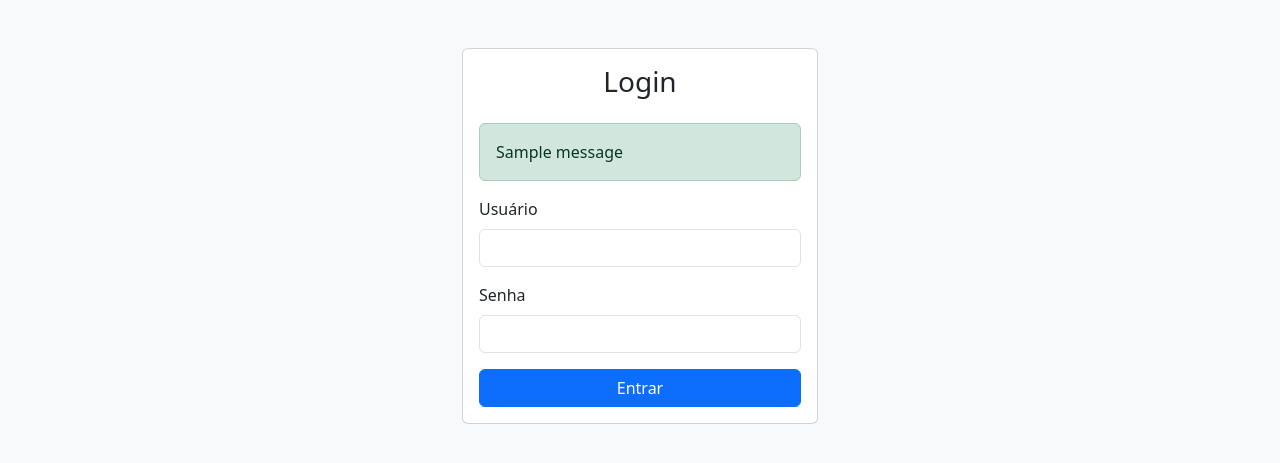
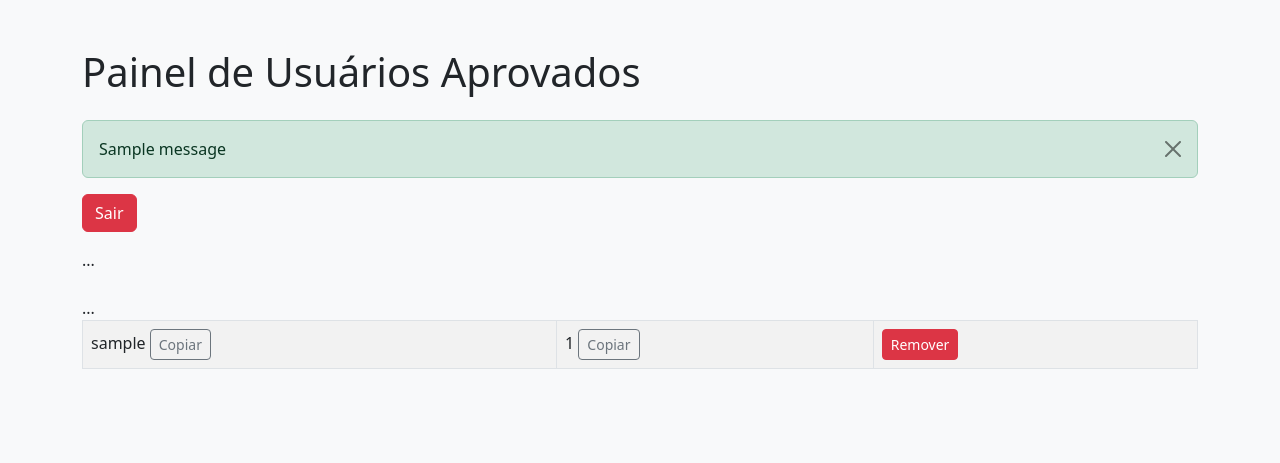
Before and after one commit to ShadowCrypt7/meu-bot-telegram, a Flask app: template painel/templates/login.html in a window 1280 px wide. Shown: the top 463 px of the page. Run offline with Flask 3, Linux system fonts and the light colour scheme; the template is opened without the code that fills it: most values are stand-ins (such as "Sample title", 1, 10 or a date in 2020); one stand-in notice (Sample message) is shown; parts of the project's set-up code (start-up, migrations or seed data) failed here and were passed over.

Commit message:
BOT & PAGINA WEB / SEPARADOS

```diff
--- a/painel/requirements.txt
+++ b/painel/requirements.txt
@@ -1 +1,2 @@
 Flask
+python-dotenv
--- a/painel/templates/login.html
+++ b/painel/templates/login.html
@@ -6,36 +6,60 @@
     <link href="https://cdn.jsdelivr.net/npm/bootstrap@5.3.0/dist/css/bootstrap.min.css" rel="stylesheet">
 </head>
 <body class="bg-light">
+  <div class="container mt-5">
+    <h1 class="mb-4">Painel de Usuários Aprovados</h1>
 
-<div class="container mt-5">
-    <div class="row justify-content-center">
-        <div class="col-4">
-            <div class="card">
-                <div class="card-body">
-                    <h3 class="card-title mb-4 text-center">Login</h3>
     {% with messages = get_flashed_messages(with_categories=true) %}
       {% if messages %}
         {% for category, message in messages %}
-                          <div class="alert alert-{{ category }}">{{ message }}</div>
+          <div class="alert alert-{{ category }} alert-dismissible fade show" role="alert">
+            {{ message }}
+            <button type="button" class="btn-close" data-bs-dismiss="alert" aria-label="Close"></button>
+          </div>
         {% endfor %}
       {% endif %}
     {% endwith %}
-                    <form method="POST">
-                        <div class="mb-3">
-                            <label class="form-label">Usuário</label>
-                            <input type="text" name="username" class="form-control" required>
-                        </div>
-                        <div class="mb-3">
-                            <label class="form-label">Senha</label>
-                            <input type="password" name="password" class="form-control" required>
-                        </div>
-                        <button type="submit" class="btn btn-primary w-100">Entrar</button>
+
+    <a href="{{ url_for('logout') }}" class="btn btn-danger mb-3">Sair</a>
+
+    <form method="POST" action="{{ url_for('adicionar') }}" class="mb-4">
+      ...
     </form>
-                </div>
-            </div>
-        </div>
-    </div>
+
+    <table class="table table-bordered table-striped">
+      <thead>...</thead>
+      <tbody>
+        {% for usuario in aprovados %}
+        <tr>
+          <td>
+            {{ usuario.username }}
+            <button class="btn btn-sm btn-outline-secondary" onclick="copiarTexto('{{ usuario.username | e }}')">Copiar</button>
+          </td>
+          <td>
+            {{ usuario.chat_id }}
+            <button class="btn btn-sm btn-outline-secondary" onclick="copiarTexto('{{ usuario.chat_id | e }}')">Copiar</button>
+          </td>
+          <td>
+            <form action="{{ url_for('remover', username=usuario.username) }}" method="post" style="display:inline;">
+              <button type="submit" class="btn btn-sm btn-danger">Remover</button>
+            </form>
+          </td>
+        </tr>
+        {% endfor %}
+      </tbody>
+    </table>
   </div>
 
+  <script src="https://cdn.jsdelivr.net/npm/bootstrap@5.3.0/dist/js/bootstrap.bundle.min.js"></script>
+  <script>
+    function copiarTexto(texto) {
+      navigator.clipboard.writeText(texto).then(function() {
+        alert('Copiado: ' + texto);
+      }, function(err) {
+        alert('Erro ao copiar!');
+      });
+    }
+  </script>
 </body>
+
 </html>
```
Also changed, not shown: painel/painel.py (+31 -24 lines). Lines whose indentation alone changed are shown as unchanged.
